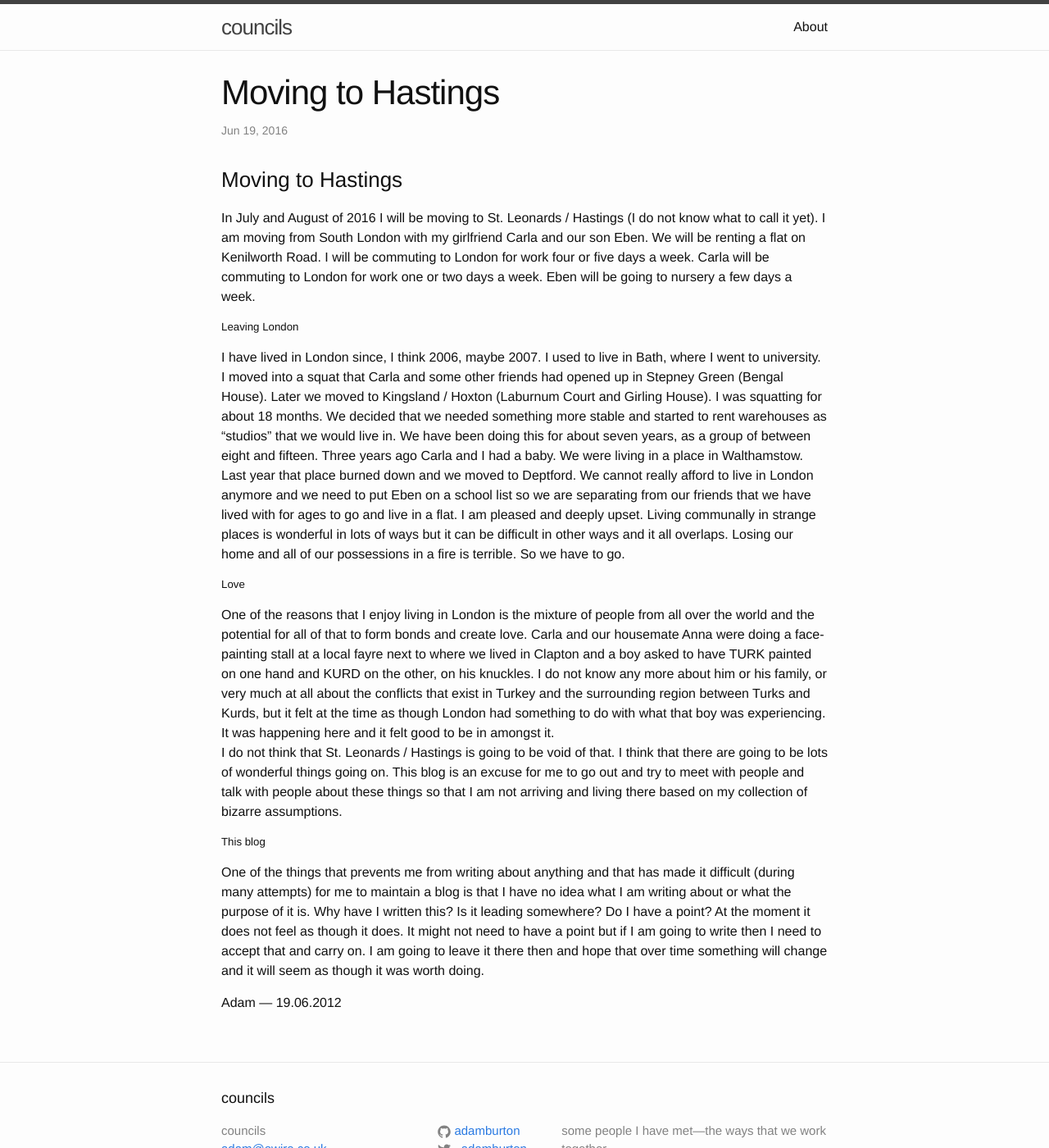
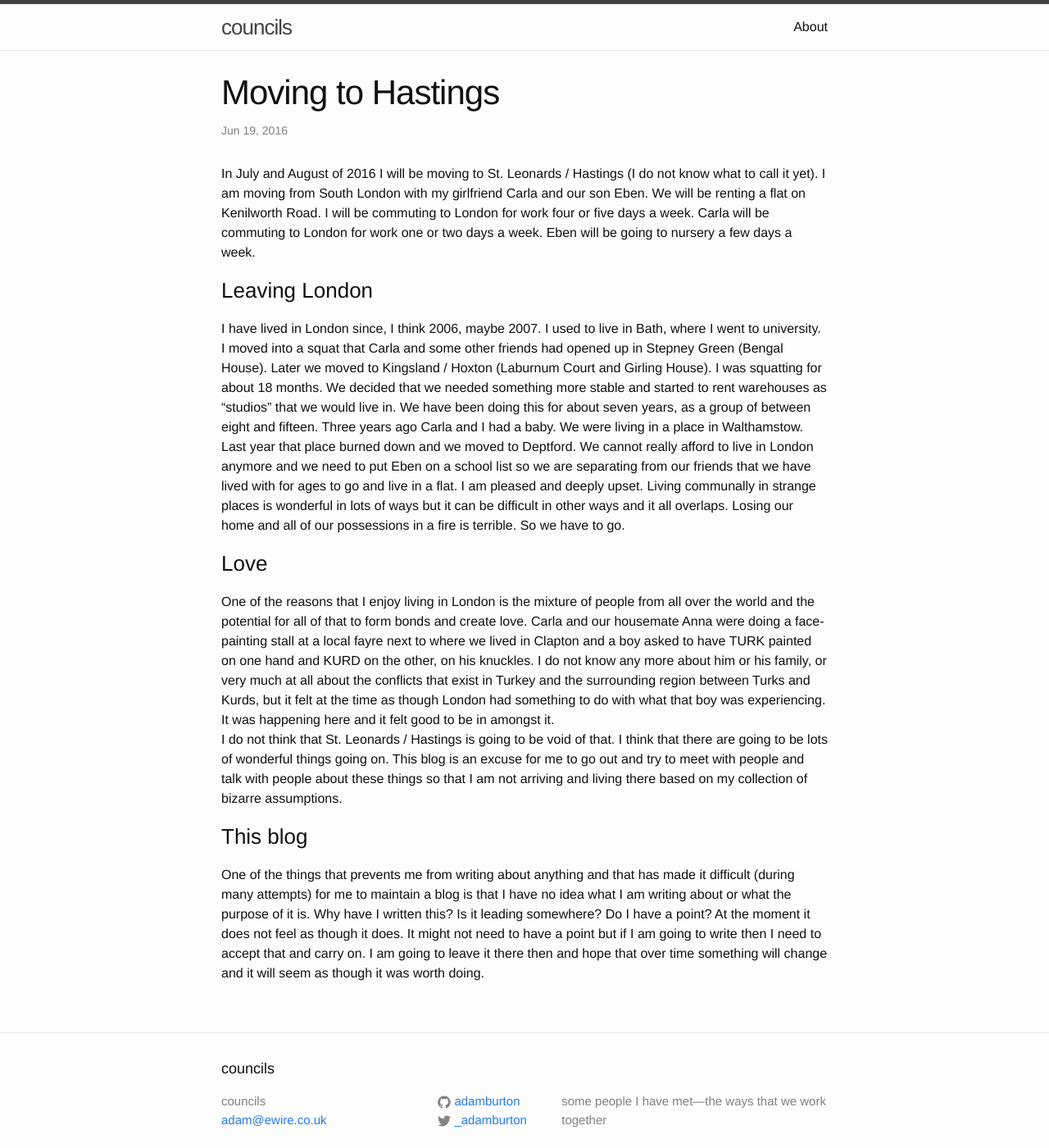
Before and after one commit to adamburton/councils, a Jekyll site: the page built from _posts/2016-06-19-moving-to-hastings.md, in a window 1280 px wide and 1400 px high. Shown: the whole window at 82% size. Built offline with Jekyll 4.4.1, drawn with Linux system fonts in a browser that asks for light colours.

Commit message:
fix errors

```diff
--- a/_posts/2016-06-19-moving-to-hastings.md
+++ b/_posts/2016-06-19-moving-to-hastings.md
@@ -4,17 +4,14 @@ title: Moving to Hastings
 permalink: moving-to-hastings
 ---
 
-### Moving to Hastings
 In July and August of 2016 I will be moving to St. Leonards / Hastings (I do not know what to call it yet). I am moving from South London with my girlfriend Carla and our son Eben. We will be renting a flat on Kenilworth Road. I will be commuting to London for work four or five days a week. Carla will be commuting to London for work one or two days a week. Eben will be going to nursery a few days a week.
 
-##### Leaving London
+### Leaving London
 I have lived in London since, I think 2006, maybe 2007. I used to live in Bath, where I went to university. I moved into a squat that Carla and some other friends had opened up in Stepney Green (Bengal House). Later we moved to Kingsland / Hoxton (Laburnum Court and Girling House). I was squatting for about 18 months. We decided that we needed something more stable and started to rent warehouses as "studios" that we would live in. We have been doing this for about seven years, as a group of between eight and fifteen. Three years ago Carla and I had a baby. We were living in a place in Walthamstow. Last year that place burned down and we moved to Deptford. We cannot really afford to live in London anymore and we need to put Eben on a school list so we are separating from our friends that we have lived with for ages to go and live in a flat. I am pleased and deeply upset. Living communally in strange places is wonderful in lots of ways but it can be difficult in other ways and it all overlaps. Losing our home and all of our possessions in a fire is terrible. So we have to go.
 
-##### Love
+### Love
 One of the reasons that I enjoy living in London is the mixture of people from all over the world and the potential for all of that to form bonds and create love. Carla and our housemate Anna were doing a face-painting stall at a local fayre next to where we lived in Clapton and a boy asked to have TURK painted on one hand and KURD on the other, on his knuckles. I do not know any more about him or his family, or very much at all about the conflicts that exist in Turkey and the surrounding region between Turks and Kurds, but it felt at the time as though London had something to do with what that boy was experiencing. It was happening here and it felt good to be in amongst it.
 I do not think that St. Leonards / Hastings is going to be void of that. I think that there are going to be lots of wonderful things going on. This blog is an excuse for me to go out and try to meet with people and talk with people about these things so that I am not arriving and living there based on my collection of bizarre assumptions.
 
-##### This blog
+### This blog
 One of the things that prevents me from writing about anything and that has made it difficult (during many attempts) for me to maintain a blog is that I have no idea what I am writing about or what the purpose of it is. Why have I written this? Is it leading somewhere? Do I have a point? At the moment it does not feel as though it does. It might not need to have a point but if I am going to write then I need to accept that and carry on. I am going to leave it there then and hope that over time something will change and it will seem as though it was worth doing.
-
-Adam — 19.06.2012
```
